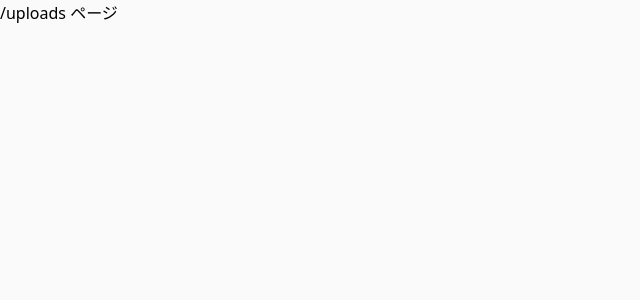
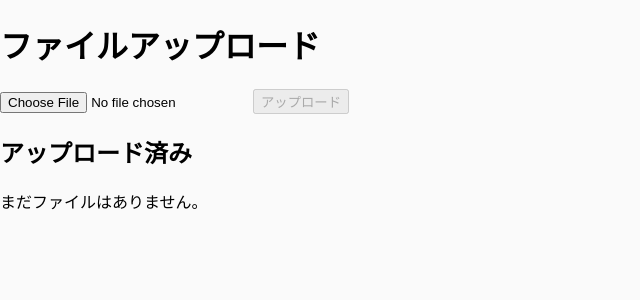
Before and after one commit to andup-corp/andup-app3, a Next.js app: page /uploads in a window 1280 px wide. Shown: the top 300 px of the page, without its empty margins (0-640 px from the left). Built offline with nearby package versions, Linux system fonts and the light colour scheme.

Commit message:
Update page.tsx

```diff
--- a/app/uploads/page.tsx
+++ b/app/uploads/page.tsx
@@ -1,3 +1,99 @@
+// app/uploads/page.tsx
+'use client';
+
+import React, { useState } from 'react';
+
+type UploadedFile = {
+  url: string;
+  name: string;
+};
+
 export default function UploadsPage() {
-return <main>/uploads ページ</main>;
+  const [file, setFile] = useState<File | null>(null);
+  const [uploads, setUploads] = useState<UploadedFile[]>([]);
+  const [loading, setLoading] = useState(false);
+  const [error, setError] = useState<string | null>(null);
+
+  const handleFileChange = (e: React.ChangeEvent<HTMLInputElement>) => {
+    if (!e.target.files || e.target.files.length === 0) return;
+    setFile(e.target.files[0]);
+  };
+
+  const handleUpload = async () => {
+    if (!file) return;
+
+    setLoading(true);
+    setError(null);
+
+    const formData = new FormData();
+    formData.append('file', file);
+
+    try {
+      const res = await fetch('/api/upload', {
+        method: 'POST',
+        body: formData,
+      });
+
+      const json = await res.json();
+
+      if (!res.ok) {
+        throw new Error(json.error || 'アップロードに失敗しました');
+      }
+
+      // 画面上のリストに追加
+      setUploads((prev) => [
+        {
+          url: json.url,
+          name: file.name,
+        },
+        ...prev,
+      ]);
+
+      setFile(null);
+    } catch (err: any) {
+      setError(err.message ?? 'アップロードに失敗しました');
+    } finally {
+      setLoading(false);
+    }
+  };
+
+  return (
+    <div className="p-6 space-y-6 max-w-2xl">
+      <h1 className="text-2xl font-bold">ファイルアップロード</h1>
+
+      <div className="space-y-3">
+        <input type="file" onChange={handleFileChange} className="block" />
+        <button
+          onClick={handleUpload}
+          disabled={!file || loading}
+          className="px-4 py-2 rounded bg-blue-600 text-white disabled:bg-gray-400"
+        >
+          {loading ? 'アップロード中…' : 'アップロード'}
+        </button>
+        {error && <p className="text-sm text-red-500">{error}</p>}
+      </div>
+
+      <div>
+        <h2 className="text-lg font-semibold mb-2">アップロード済み</h2>
+        {uploads.length === 0 ? (
+          <p className="text-sm text-gray-500">まだファイルはありません。</p>
+        ) : (
+          <ul className="space-y-2">
+            {uploads.map((f) => (
+              <li key={f.url}>
+                <a
+                  href={f.url}
+                  target="_blank"
+                  rel="noreferrer"
+                  className="text-blue-600 underline break-all"
+                >
+                  {f.name}
+                </a>
+              </li>
+            ))}
+          </ul>
+        )}
+      </div>
+    </div>
+  );
 }
```
